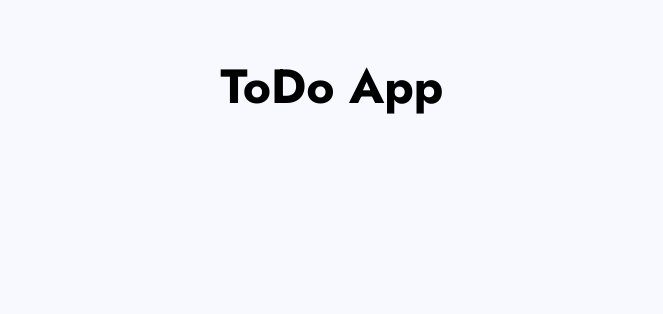
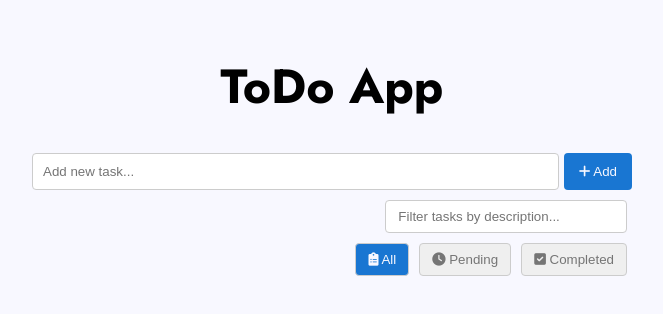
Before and after one commit to cbsumastre/vue-laboratorio, a Vue app: page / in a window 1280 px wide. Shown: the top 314 px of the page, without its empty margins (308-971 px from the left). Built offline with nearby package versions, Linux system fonts and the light colour scheme.

Commit message:
refact main component

```diff
--- a/src/views/ToDoView.vue
+++ b/src/views/ToDoView.vue
@@ -1,4 +1,8 @@
 <script setup lang="ts">
+import ToDoFilters from '@/components/ToDoFilters.vue'
+import ToDoSearch from '@/components/ToDoSearch.vue'
+import ToDoForm from '@/components/ToDoForm.vue'
+import ToDoTaskList from '@/components/ToDoTaskList.vue'
 </script>
 
 <template>
@@ -6,5 +10,9 @@
     <header>
       <h1>ToDo App</h1>
     </header>
+    <ToDoForm />
+    <ToDoSearch />
+    <ToDoFilters />
+    <ToDoTaskList />
   </div>
 </template>
```
